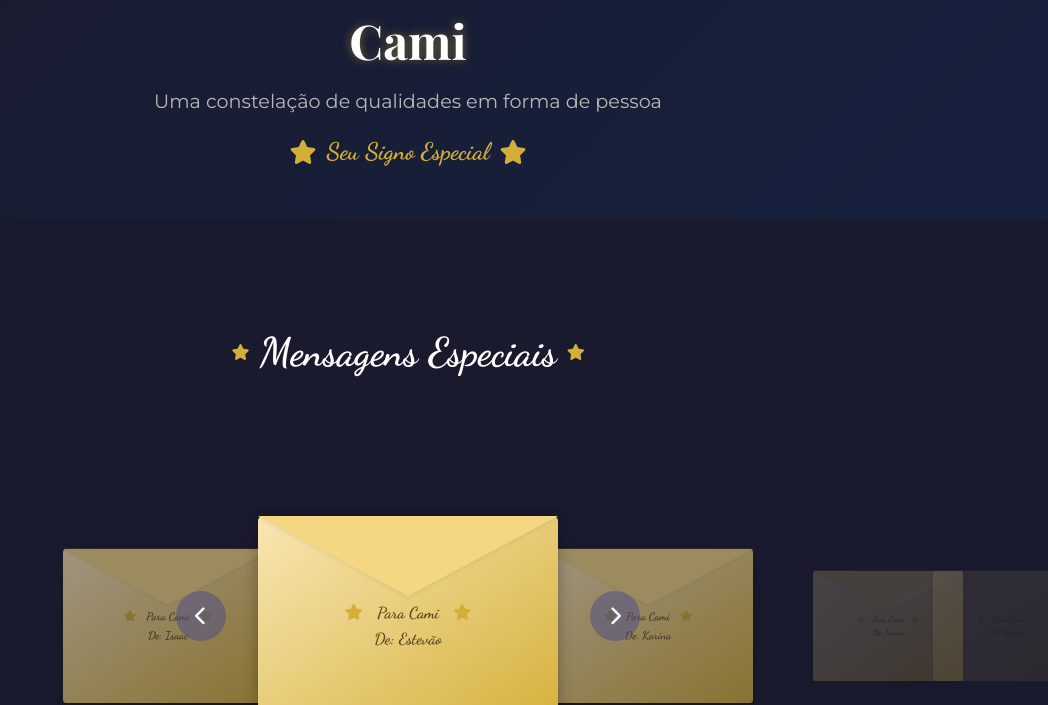
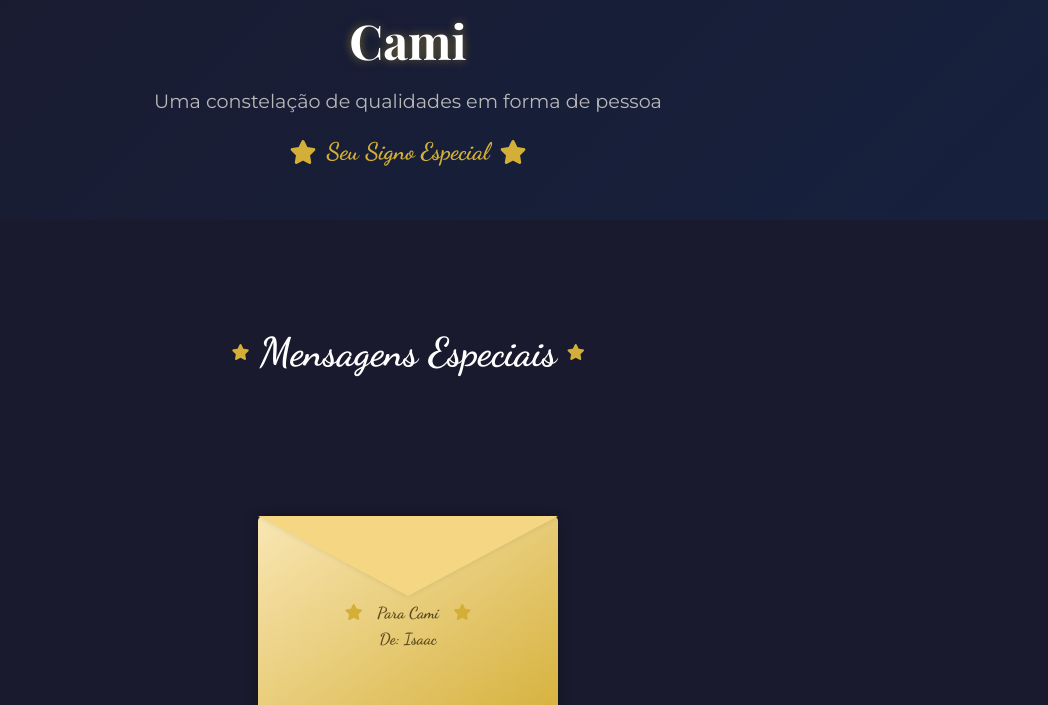
Before and after one commit to EstevoGmp/parabenss-cami, a plain HTML site: page index.html in a window 1280 px wide. Shown: the part 104-809 px from the top of the page, without its empty margins (232-1280 px from the left). Drawn offline with nearby package versions, Linux system fonts and the light colour scheme.

Commit message:
corrigindo bugs

```diff
--- a/index.html
+++ b/index.html
@@ -9,10 +9,10 @@
     <link rel="stylesheet" href="https://cdnjs.cloudflare.com/ajax/libs/font-awesome/6.4.0/css/all.min.css">
 </head>
 <body>
-    <!-- Fundo Estrelado -->
+
     <div class="stars-container"></div>
 
-    <!-- Header -->
+
     <header class="header">
         <div class="header-content">
             <img src="cami.jpg" alt="Cami" class="profile-pic">
@@ -26,7 +26,7 @@
         </div>
     </header>
 
-    <!-- Seção de Cartas -->
+
     <section class="letters-section" style="padding-top: 100px;">
         <div class="section-header">
             <i class="fas fa-star gold-icon"></i>
@@ -34,13 +34,13 @@
             <i class="fas fa-star gold-icon"></i>
         </div>
         <div class="envelope-carousel">
-            <button class="carousel-btn prev-btn"><i class="fas fa-chevron-left"></i></button>
             <div class="envelope-wrapper">
                 <div class="envelope-container">
-                    <!-- Envelopes serão gerados aqui -->
+
                 </div>
             </div>
-            <button class="carousel-btn next-btn"><i class="fas fa-chevron-right"></i></button>
+            <button class="carousel-btn prev-btn"><i class="fas fa-hand-point-up"></i></button>
+
         </div>
     </section>
 
--- a/script.js
+++ b/script.js
@@ -1,34 +1,49 @@
 document.addEventListener("DOMContentLoaded", function () {
-  // Dados para as cartas
+
   const lettersData = [
+    {
+      sender: "Isaac",
+      message:
+        "Oiii não sei em que momento vc vai ler isso ou quantas vezes vc vai ler, mas só quero que vc saiba que eu te amo, vc é uma pessoa incrível meu amor, a melhor lux que eu já conheci, Bom  eu sei que está muito cedo ainda mas feliz aniversário meu amor muito obrigado por tudo que vc faz por mim e por me fazer tão bem",
+    },
+    {
+      sender: "Junior",
+      message:
+        "Cami, se eu falasse para o meu eu mais novo que eu faria uma amizade em uma loja no shopping e que essa se tornaria uma de minhas amizade mais importantes eu acho que ele não acreditaria tenho muita sorte de ter encontrado você e de ter feito essa amizade que temos hoje. Desejo a você um ótimo niver e que continue sendo essa pessoa maravilhosa que você é.",
+    },
     {
       sender: "Estevão",
       message:
-        "Cami, você é como uma estrela cadente - rara, brilhante e capaz de iluminar até a noite mais escura. Sua energia positiva é contagiante e seu coração generoso inspira todos ao seu redor. Cada momento ao seu lado é um presente que ilumina nossos dias com alegria e significado. Você é verdadeiramente especial!",
+        "Cami,\nTe conhecer numa mesa de jogos foi uma das melhores surpresas. Você é leve, divertida e generosa, até me deu um afilhado: o Miguel, esse gatinho maravilhoso e brincalhão! Que tua energia siga encantando todos ao redor, como já encantou a todos nós!",
     },
     {
       sender: "Karina",
       message:
-        "Querida Cami, sua alma é um mapa estelar de bondade e inteligência. Sua capacidade de transformar o ordinário em extraordinário é admirável. Você traz luz e calor para nossas vidas, como um sol que nunca se põe. Seu sorriso ilumina os dias mais cinzentos e sua sabedoria guia como uma estrela polar. O mundo precisa de mais pessoas como você!",
+        "Cami, espero que estejamos presentes em todos os seus próximos nivers pra te desejar muita alegria e tudo de bom que a vida pode te proporcionar. Sou muito grata por te ter como amiga, você é muito especial pra mim. Te amo muito diva!",
     },
     {
-      sender: "Júnior",
+      sender: "Gabriel (Zumby)",
       message:
-        "Cami, seu sorriso é como o primeiro raio de sol da manhã - aquece, ilumina e traz a promessa de um dia maravilhoso. Sua presença é como uma constelação que nunca falha em nos guiar. Você é aquela pessoa rara que consegue ser forte e delicada ao mesmo tempo, determinada e compreensiva, vibrante e serena. Você é única e insubstituível!",
+        "Cami, mesmo não te conhecendo há muito tempo, já te considero muito! Você sempre me faz rir, é super divertida e deixa qualquer momento mais leve. Espero que a gente continue ganhando (ou roubando!) em muitos jogos juntos. Que seu aniversário seja incrível, cheio de alegria!!!",
     },
     {
-      sender: "Gabriel",
+      sender: "Craft",
       message:
-        "Para a estrela mais brilhante do nosso céu: que você continue irradiando essa luz especial que torna tudo ao seu redor mais bonito e significativo. Sua capacidade de amar e sua inteligência emocional são como faróis em meio à tempestade. Você é a prova viva de que existem anjos na Terra, disfarçados de pessoas maravilhosas como você!",
+        "Pode escrever fala kame e o Craft então feliz aniversário viu muitos anos de vida e eu te odeio profundamente por me criticar bjs do tio Craft",
     },
     {
-      sender: "Isaac",
+      sender: "Rafa",
       message:
-        "Cami, você é a prova de que existem pessoas feitas de constelações - raras, especiais e capazes de guiar quem tem a sorte de cruzar seu caminho! Sua combinação única de força e delicadeza, inteligência e compaixão, torna cada interação com você uma experiência enriquecedora. Você é como um eclipse - um fenômeno raro e belo que todos querem presenciar!",
+        "Aoba Cams! A gente se falou pouco e tals, mas desde então te acho uma pessoa muito legal. De acordo com o junior; eu sou uma versão pocket sua akakak. Então você é foda guria!! Você tem uma energia cativante. Eu super teria uma amizade contigo! Feliz aniversário,que seu dia seja incrivel, que  seus dias adiante  sejam só sucesso ! Que Deus te Ensaboe. Ass: Rafa",
     },
+    {
+      sender: "🐾 Miguel 🐾",
+      message: "Miaaaaaau <3",
+    },
+
   ];
 
-  // Dados para os presentes
+
   const giftsData = [
     { title: "Aventura Estelar", code: "CAMI-ST4R-ADV3NTUR3" },
     { title: "Expansão Dourada", code: "G0LD-C4M1-3XP4NS10N" },
@@ -37,25 +52,25 @@ document.addEventListener("DOMContentLoaded", function () {
     { title: "Segredos do Zodíaco", code: "Z0D14C-S3CR3TS-C4M1" },
   ];
 
-  // Elementos do DOM
+
   const envelopeContainer = document.querySelector(".envelope-container");
   const prevBtn = document.querySelector(".prev-btn");
   const nextBtn = document.querySelector(".next-btn");
   const giftsContainer = document.querySelector(".gifts-container");
   const starsContainer = document.querySelector(".stars-container");
 
-  // Variáveis de estado
+
   let currentIndex = 0;
   let envelopes = [];
   let isAnimating = false;
   let isLetterOpen = false;
 
-  // Inicialização
+
   createEnvelopes();
   createGiftCards();
   createRandomStars(20);
 
-  // Criar envelopes
+
   function createEnvelopes() {
     lettersData.forEach((letter, index) => {
       const envelope = document.createElement("div");
@@ -87,17 +102,17 @@ document.addEventListener("DOMContentLoaded", function () {
     updateCarousel();
   }
 
-  // Manipulador de clique no envelope
+
   function handleEnvelopeClick(e) {
     if (isAnimating) return;
 
     const envelope = e.currentTarget;
     const isOpening = !envelope.classList.contains("open");
 
-    // Se clicou na carta, não faz nada
+
     if (e.target.closest(".letter")) return;
 
-    // Fecha todas as outras cartas
+
     closeAllLetters();
 
     if (isOpening) {
@@ -107,25 +122,25 @@ document.addEventListener("DOMContentLoaded", function () {
     }
   }
 
-  // Abrir carta
+
   function openLetter(envelope) {
     isLetterOpen = true;
     envelope.classList.add("open");
     document.body.classList.add("no-scroll");
 
-    // Scroll para o envelope aberto
+
     setTimeout(() => {
       envelope.scrollIntoView({ behavior: "smooth", block: "center" });
     }, 100);
   }
 
-  // Fechar carta
+
   function closeLetter(envelope) {
     isLetterOpen = false;
     envelope.classList.remove("open");
     document.body.classList.remove("no-scroll");
 
-    // Restaura animação
+
     const letter = envelope.querySelector(".letter");
     letter.style.animation = "none";
     setTimeout(() => {
@@ -133,59 +148,49 @@ document.addEventListener("DOMContentLoaded", function () {
     }, 10);
   }
 
-  // Fechar todas as cartas
+
   function closeAllLetters() {
     document.querySelectorAll(".envelope.open").forEach((envelope) => {
       closeLetter(envelope);
     });
   }
 
-  // Atualizar carrossel
+
   function updateCarousel() {
     if (isAnimating) return;
     isAnimating = true;
+    const currentEnvelope = document.querySelector(".envelope.active");
+    if (currentEnvelope) {
+      currentEnvelope.style.transition = "opacity 0.3s ease";
+      currentEnvelope.style.opacity = "0";
+    }
+    setTimeout(() => {
+      envelopes.forEach((envelope, index) => {
+        envelope.classList.remove("active", "prev", "next");
+        envelope.style.display = "none";
 
-    envelopes.forEach((envelope, index) => {
-      const distance =
-        (index - currentIndex + envelopes.length) % envelopes.length;
+        if (index === currentIndex) {
+          envelope.classList.add("active");
+          envelope.style.display = "block";
+          envelope.style.opacity = "0";
+          envelope.style.transition = "opacity 0.3s ease 0.1s";
 
-      envelope.classList.remove("active", "prev", "next");
 
-      if (distance === 0) {
-        // Envelope ativo
-        envelope.classList.add("active");
-        envelope.style.transform = "scale(1) translateX(0)";
-        envelope.style.opacity = "1";
-        envelope.style.zIndex = "5";
-      } else if (distance === 1 || distance === envelopes.length - 1) {
-        // Envelopes adjacentes
-        const direction = distance === 1 ? 1 : -1;
-        envelope.classList.add(distance === 1 ? "next" : "prev");
-        envelope.style.transform = `translateX(${direction * 80}%) scale(0.7)`;
-        envelope.style.opacity = "0.6";
-        envelope.style.zIndex = "3";
-      } else {
-        // Envelopes mais distantes
-        const direction = index > currentIndex ? 1 : -1;
-        const absDistance = Math.min(Math.abs(index - currentIndex), 3);
-        envelope.style.transform = `translateX(${
-          direction * (80 + 40 * absDistance)
-        }%) scale(${Math.max(0.5, 0.7 - 0.1 * absDistance)})`;
-        envelope.style.opacity = `${Math.max(0.1, 0.6 - 0.2 * absDistance)}`;
-        envelope.style.zIndex = "1";
-      }
-    });
+          void envelope.offsetWidth;
 
-    setTimeout(() => {
+          envelope.style.opacity = "1";
+        }
+      });
+
       isAnimating = false;
-    }, 500);
+    }, 300);
   }
 
-  // Navegação do carrossel
+
   function navigate(direction) {
     if (isAnimating) return;
 
-    // Se tem carta aberta, fecha antes de navegar
+
     if (isLetterOpen) {
       closeAllLetters();
       setTimeout(() => {
@@ -201,14 +206,14 @@ document.addEventListener("DOMContentLoaded", function () {
       (currentIndex + direction + envelopes.length) % envelopes.length;
     updateCarousel();
 
-    // Scroll suave para o novo envelope
+
     setTimeout(() => {
       const activeEnvelope = document.querySelector(".envelope.active");
       activeEnvelope.scrollIntoView({ behavior: "smooth", block: "center" });
     }, 100);
   }
 
-  // Criar cards de presente
+
   function createGiftCards() {
     giftsData.forEach((gift) => {
       const giftCard = document.createElement("div");
@@ -227,7 +232,7 @@ document.addEventListener("DOMContentLoaded", function () {
     });
   }
 
-  // Configurar funcionalidade de cópia
+
   function setupCopyFunctionality(card, code) {
     let holdTimer;
 
@@ -254,7 +259,7 @@ document.addEventListener("DOMContentLoaded", function () {
     }
   }
 
-  // Função para copiar texto
+
   function copyToClipboard(text) {
     const textarea = document.createElement("textarea");
     textarea.value = text;
@@ -264,7 +269,7 @@ document.addEventListener("DOMContentLoaded", function () {
     document.body.removeChild(textarea);
   }
 
-  // Criar estrelas aleatórias
+
   function createRandomStars(count) {
     for (let i = 0; i < count; i++) {
       const star = document.createElement("div");
@@ -284,18 +289,17 @@ document.addEventListener("DOMContentLoaded", function () {
     }
   }
 
-  // Event listeners
+
   prevBtn.addEventListener("click", () => navigate(-1));
   nextBtn.addEventListener("click", () => navigate(1));
 
-  // Navegação por teclado
+
   document.addEventListener("keydown", (e) => {
     if (e.key === "ArrowLeft") navigate(-1);
     if (e.key === "ArrowRight") navigate(1);
     if (e.key === "Escape" && isLetterOpen) closeAllLetters();
   });
 
-  // Fechar carta ao clicar fora
   document.addEventListener("click", (e) => {
     if (!isLetterOpen) return;
 
@@ -307,7 +311,7 @@ document.addEventListener("DOMContentLoaded", function () {
     }
   });
 
-  // Navegação por swipe (mobile)
+
   let touchStartX = 0;
   let touchEndX = 0;
 
@@ -332,9 +336,9 @@ document.addEventListener("DOMContentLoaded", function () {
     if (Math.abs(touchEndX - touchStartX) < 50) return;
 
     if (touchEndX < touchStartX) {
-      navigate(1); // Swipe left
+      navigate(1);
     } else {
-      navigate(-1); // Swipe right
+      navigate(-1);
     }
   }
 });
--- a/style.css
+++ b/style.css
@@ -21,7 +21,7 @@ body {
 
 }
 
-/* Estrelas Douradas */
+
 .stars-container {
     position: fixed;
     top: 0;
@@ -95,7 +95,7 @@ body {
     color: var(--gold);
 }
 
-/* Seções */
+
 .section-header {
     display: flex;
     align-items: center;
@@ -109,7 +109,7 @@ body {
     color: white;
 }
 
-/* Carrossel de Envelopes */
+
 .letters-section {
     padding: 3rem 2rem;
     background-color: var(--medium-blue);
@@ -127,6 +127,7 @@ body {
     max-width: 1000px;
     margin: 0 auto;
     position: relative;
+    flex-direction: column;
 }
 
 .envelope-wrapper {
@@ -166,17 +167,17 @@ body {
     color: var(--gold);
 }
 
-/* Estilo do Envelope */
+
 .envelope {
     position: absolute;
     width: 100%;
     height: 220px;
     top: 100px;
     transform-style: preserve-3d;
-    transition: all 0.5s;
+    transition: all 0.5s ease;
     cursor: pointer;
     left: 0;
-    opacity: 0;
+    opacity: 1;
     transform: scale(0.8);
 }
 
@@ -184,19 +185,10 @@ body {
     opacity: 1;
     transform: scale(1);
     z-index: 5;
+    transition: all 0.3s ease 0.1s;
 }
 
-.envelope.prev {
-    opacity: 0.6;
-    transform: translateX(-80%) scale(0.7);
-    z-index: 3;
-}
 
-.envelope.next {
-    opacity: 0.6;
-    transform: translateX(80%) scale(0.7);
-    z-index: 3;
-}
 
 .envelope-front {
     position: absolute;
@@ -243,7 +235,7 @@ body {
     z-index: 1;
 }
 
-/* Estilo da Carta */
+
 .letter {
     position: absolute;
     bottom: 10px;
@@ -458,10 +450,12 @@ body {
 
     .envelope.prev {
         transform: translateX(-60%) scale(0.7);
+        display: none;
     }
 
     .envelope.next {
         transform: translateX(60%) scale(0.7);
+        display: none;
     }
 
     .gift-card {
```
